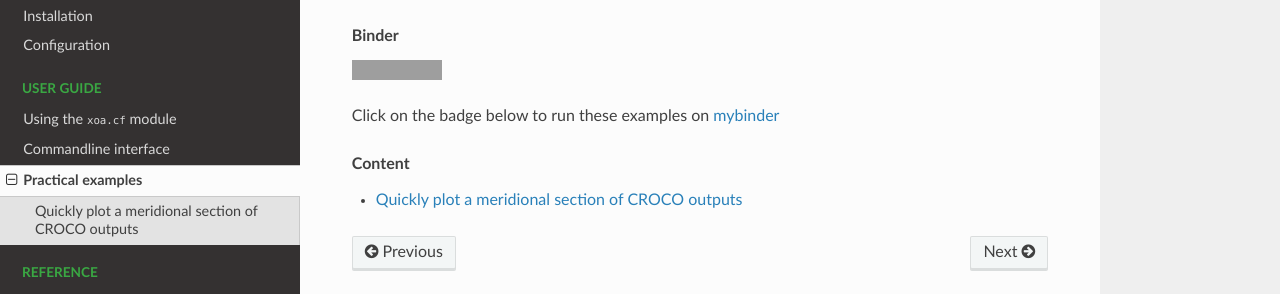
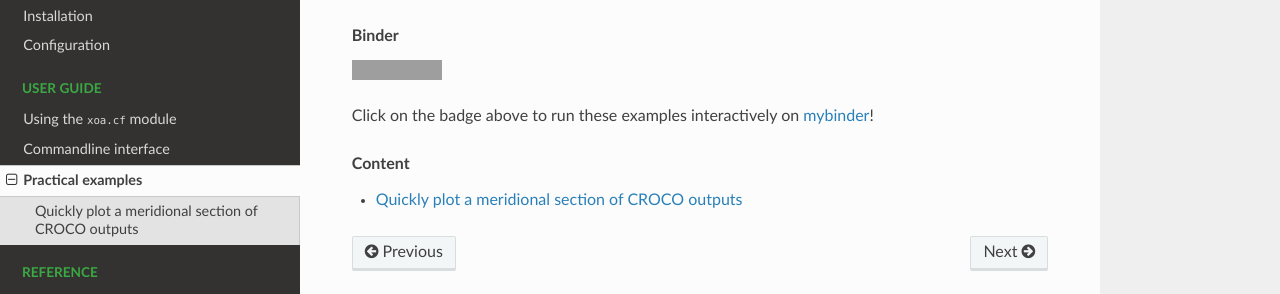
Before and after one commit to shom-fr/xoa, a Sphinx documentation site: the page built from doc/examples.rst, in a window 1280 px wide. Shown: the part 136-430 px from the top of the page. Built offline with Sphinx 7.4.7 and the Read the Docs theme 2.0.0, drawn with Linux system fonts in a browser that asks for light colours; grey boxes are pictures that could not be loaded.

```diff
--- a/README.rst
+++ b/README.rst
@@ -2,6 +2,8 @@
 =========================================
 
 
+.. image:: https://mybinder.org/badge_logo.svg
+    :target: https://mybinder.org/v2/gh/VACUMM/xoa/master?filepath=doc%2Fexamples
 .. image:: https://travis-ci.org/VACUMM/xoa.svg?branch=master
     :target: https://travis-ci.org/VACUMM/xoa
 .. image:: https://circleci.com/gh/VACUMM/xoa/tree/master.svg?style=shield
--- a/doc/examples.rst
+++ b/doc/examples.rst
@@ -8,7 +8,8 @@
 .. image:: https://mybinder.org/badge_logo.svg
     :target: https://mybinder.org/v2/gh/VACUMM/xoa/master?filepath=doc%2Fexamples
 
-Click on the badge below to run these examples on `mybinder <http://mybinder.org>`_
+Click on the badge above to run these examples interactively
+on `mybinder <http://mybinder.org>`_!
 
 
 .. rubric:: Content
--- a/requirements.txt
+++ b/requirements.txt
@@ -1,7 +1,7 @@
 appdirs
 cartopy
 configobj
-matplotlib
+matplotlib-base
 pandas
 python>=3
 scipy
```
Also changed, not shown: 3 other files.
